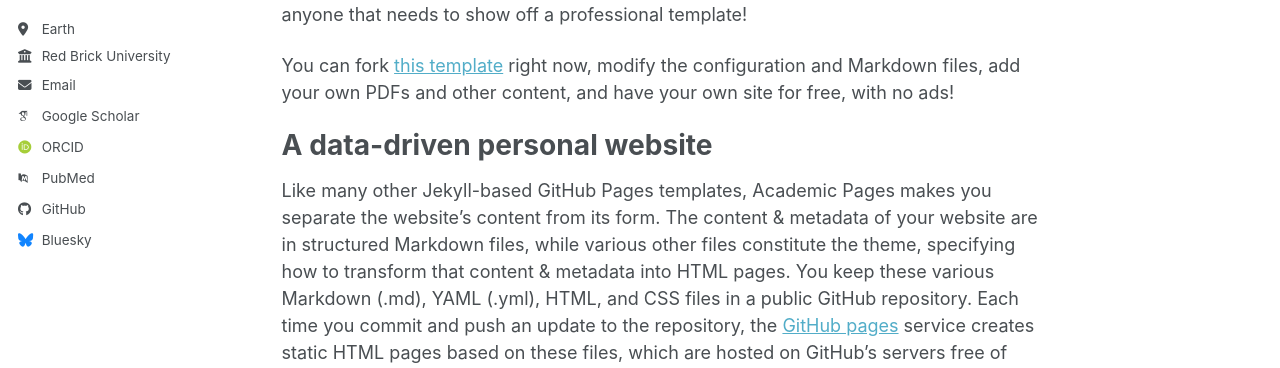
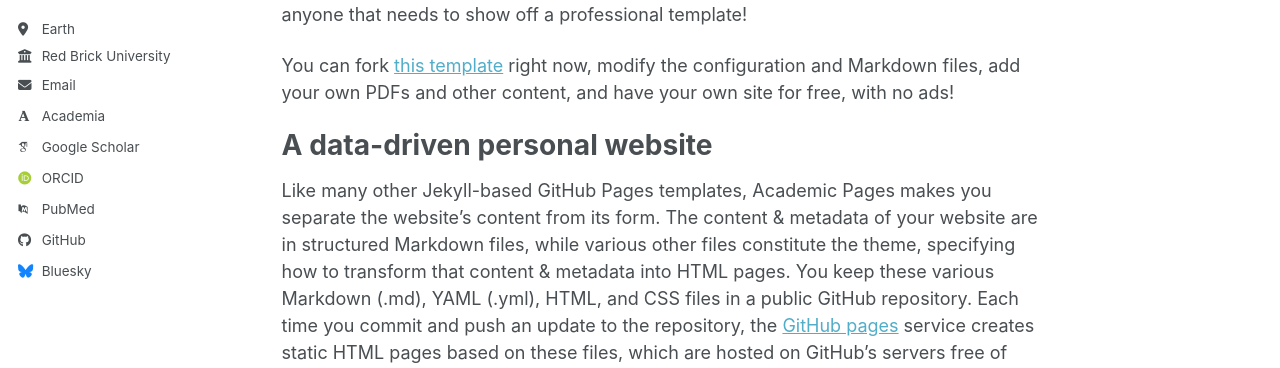
Before and after one commit to linzhi-yang/linzhi-yang.github.io, a Jekyll site: the page built from _pages/about.md, in a window 1280 px wide. Shown: the part 357-725 px from the top of the page. Built offline with Jekyll 4.4.1, drawn with Linux system fonts in a browser that asks for light colours; some web fonts are replaced; a script bundle is joined from its source files by our own code; library files that are not in the unit come from our copies.

Commit message:
Update _config.yml

```diff
--- a/_config.yml
+++ b/_config.yml
@@ -24,16 +24,16 @@ repository               : "academicpages/academicpages.github.io"
 author:
   # Biographic information
   avatar           : "profile.png"
-  name             : "Linzhi Yang"
+  name             : Linzhi Yang
   pronouns         : # example: "she/her"
   bio              : "Short biography for the left-hand sidebar"
   location         : "Earth"
   employer         : "Red Brick University"
   uri              : # URL
-  email            : "ylz24@mails.tsinghua.edu.cn"
+  email            : ylz24@mails.tsinghua.edu.cn
 
   # Academic websites
-  academia         : # Tsinghua university, Qiuzhen college
+  academia         : Tsinghua university, Qiuzhen college
   arxiv            : # URL - Update with the correct link to your profile
   googlescholar    : "https://scholar.google.com/citations?user=PS_CX0AAAAAJ"
   inspire-hep      : # URL
```
